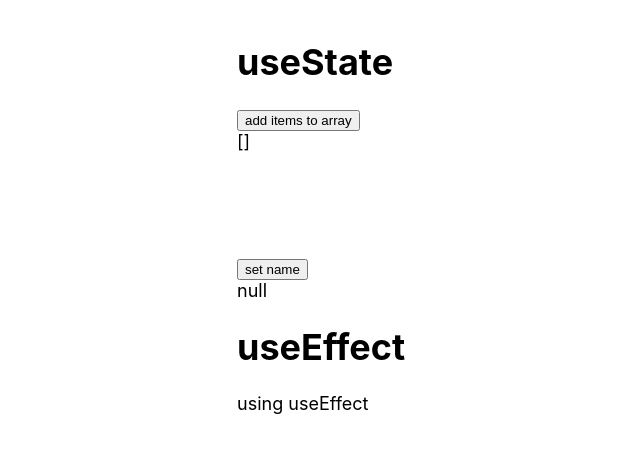
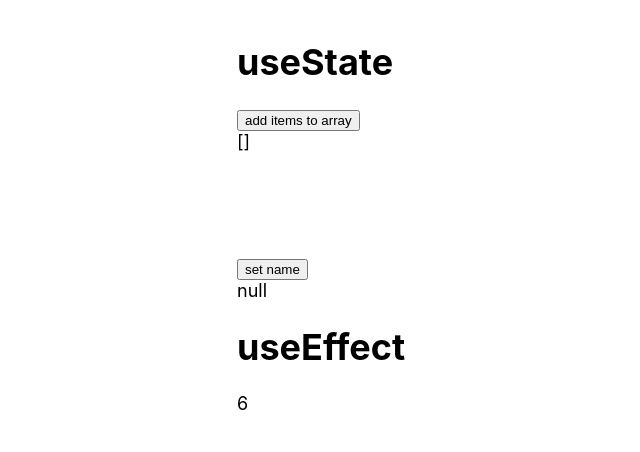
Before and after one commit to sominupadhyaya/ts-hooks, a React (Create React App) app: page / in a window 1280 px wide. Shown: the top 452 px of the page, without its empty margins (3-643 px from the left). Built offline with nearby package versions, Linux system fonts and the light colour scheme.

Commit message:
complete useEffect example

```diff
--- a/src/components/App.tsx
+++ b/src/components/App.tsx
@@ -1,6 +1,6 @@
 import UseStateComp from "./UseStateComp";
 import UseEffectComp from './UseEffectComp'
-function App() {
+const App = () => {
   return (
     <>
      <div>
--- a/src/components/UseEffectComp.tsx
+++ b/src/components/UseEffectComp.tsx
@@ -1,11 +1,19 @@
-import { useEffect } from "react";
+import { useState , useEffect } from "react";
 
 
 const UseEffectComp = () =>{
+    const [val, valSet] = useState(1)
+
+    useEffect(() =>{
+        const timer = window.setInterval(() =>{
+            valSet(v =>  v + 1)
+        } , 1000)
+        return () => window.clearInterval(timer) //cleanup function which runs after the component renders
+    } , [])
     return(
         <>
         <div>
-        using useEffect
+        {val}
         </div>
         </>
     )
```
